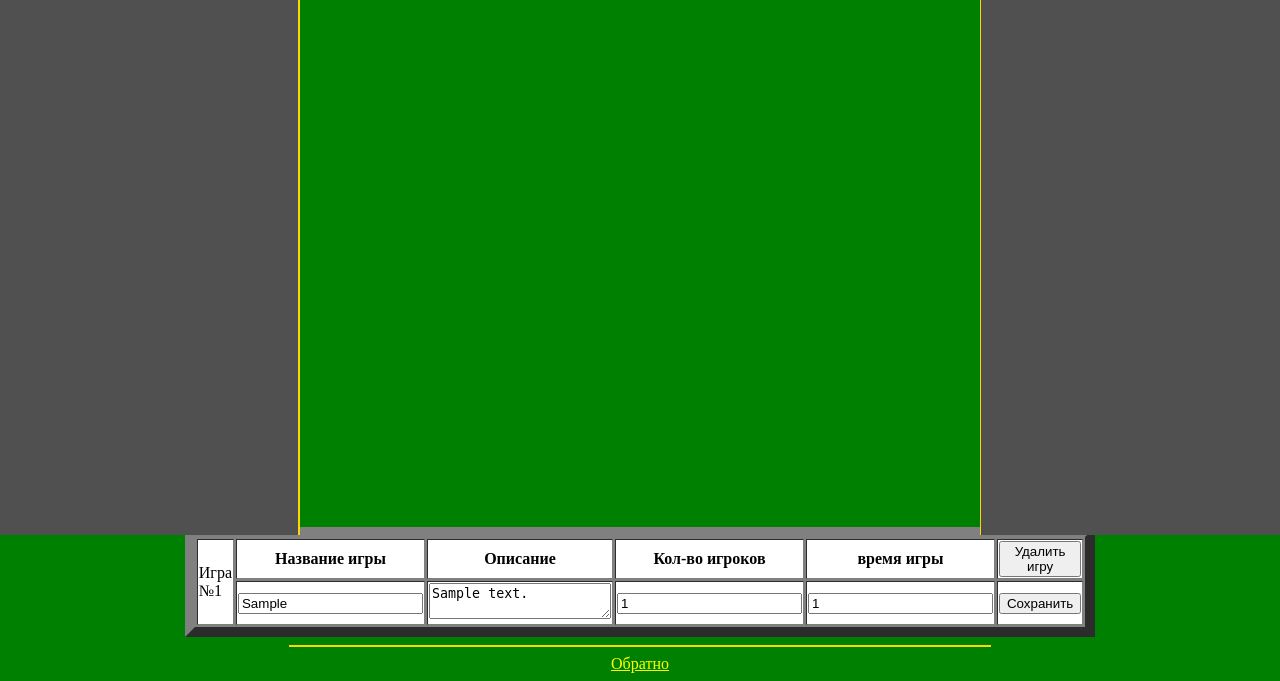
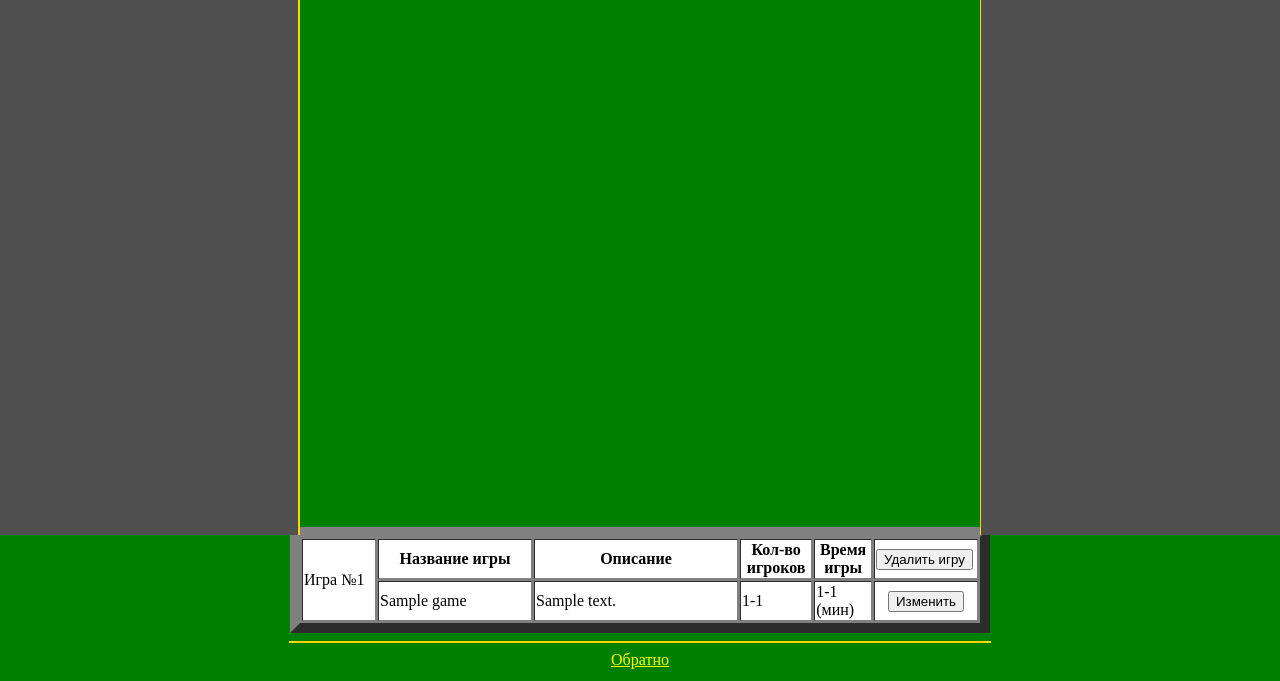
Before and after one commit to SemionPetrov/nastolki-app, a Flask app: page /games in a window 1280 px wide. Shown: the part 257-938 px from the top of the page. Run offline with Flask 3, Linux system fonts and the light colour scheme; tables that the repository leaves empty hold one stand-in row (values such as "Sample post").

Commit message:
новые столбцы, изминение состояний отдельных игр

```diff
--- a/app.py
+++ b/app.py
@@ -22,10 +22,9 @@
 def MyGame():
     with sqlite3.connect("games.db") as conn:
         cursor = conn.cursor()
-        cursor.execute("SELECT id, title, description, players, playing_time FROM games")
+        cursor.execute("SELECT id, title, description, min_players, max_players, min_play_time, max_play_time, UPDT FROM games")
         games = cursor.fetchall()
-        upd = 0
-    return render_template("games.html", games=games, upd = upd)
+    return render_template("games.html", games=games)
 
 
 
@@ -48,14 +47,17 @@
 def add_game():
     title = request.form["title"]
     description_game = request.form["description"]
-    number_player = request.form["number_player"]
-    playing_time = request.form['playing_time']
+    mi_number_player = request.form["min_number_player"]
+    ma_number_player = request.form["max_number_player"]
+    mi_playing_time = request.form['min_playing_time']
+    ma_playing_time = request.form['max_playing_time']
+    UPDT= 1
 
     with sqlite3.connect("games.db") as conn:
         conn.execute("""
-            INSERT INTO games (title, description, players, playing_time)
-            VALUES (?, ?, ?, ?)
-        """, (title, description_game, number_player, playing_time))
+            INSERT INTO games (title, description, min_players, max_players, min_play_time, max_play_time, UPDT)
+            VALUES (?, ?, ?, ?, ?, ?, ?)
+        """, (title, description_game, mi_number_player, ma_number_player, mi_playing_time, ma_playing_time, UPDT))
     return redirect("/add")
 
 
@@ -66,10 +68,11 @@
 def up_gam():
     with sqlite3.connect("games.db") as conn:
         cursor = conn.cursor()
-        cursor.execute("SELECT id, title, description, players, playing_time FROM games")
+        number_game = request.form["num_gam"]
+        cursor.execute(f"UPDATE games SET UPDT = 0 WHERE id = {number_game}")
+        cursor.execute("SELECT id, title, description, min_players, max_players, min_play_time, max_play_time, UPDT FROM games")
         games = cursor.fetchall()
-        upd = (request.form["num_gam"],1)
-    return render_template("games.html", games=games, upd=upd)
+    return render_template("games.html", games=games, )
 
 
 
@@ -79,10 +82,11 @@
 def s_u():
     with sqlite3.connect("games.db") as conn:
         cursor = conn.cursor()
-        cursor.execute("SELECT id, title, description, players, playing_time FROM games")
+        number_game = request.form["num_gam"]
+        cursor.execute(f"UPDATE games SET UPDT = 1 WHERE id = {number_game}")
+        cursor.execute("SELECT id, title, description, min_players, max_players, min_play_time, max_play_time, UPDT FROM games")
         games = cursor.fetchall()
-        upd = (request.form["num_gam"],0)
-    return render_template("games.html", games=games, upd=upd)
+    return render_template("games.html", games=games)
 
 
 
--- a/data.sql
+++ b/data.sql
@@ -2,6 +2,9 @@
     id INTEGER PRIMARY KEY AUTOINCREMENT,
     title TEXT NOT NULL,
     description TEXT,
-    players INTEGER,
-    playing_time INTEGER
+    min_players INTEGER,
+    max_players INTEGER,
+    min_play_time INTEGER,
+    max_play_time INTEGER,
+    UPDT INTEGER
 );
--- a/templates/games.html
+++ b/templates/games.html
@@ -19,15 +19,15 @@
                 <th width="150">Название игры</th>
                 <th>Описание</th>
                 <th>Кол-во игроков</th>
-                <th>время игры</th>
+                <th>Время игры</th>
                 <td width="100"><button type="submit" formaction="/delete_game" >Удалить игру</button></td>
             </tr>
             <tr bgcolor="#FFFFFF">
-                <td>{% if upd[1] == 0 %}{{g[1]}}{% else %}<input type="text" value={{g[1]}}>{% endif%} </td>
-                <td width="200 ">{% if upd[1] == 0 %}{{g[2]}}{% else %}<textarea>{{g[2]}}</textarea>{% endif%} </td>
-                <td>{% if upd[1] == 0 %}{{g[3]}}{% else %}<input type="number" value={{g[3]}}>{% endif%} </td>
-                <td>{% if upd[1] == 0 %}{{g[4]}}{% else %}<input type="number" value={{g[4]}}>{% endif%} </td>
-                <td align="center"> {% if upd[1] == 0 %} <button formaction="/update_game">Изменить</button>{% else %}<button formaction="/save_update"> Сохранить</button>{% endif%} </td>
+                <td>{% if g[7] == 1 %}{{g[1]}}{% else %}<input type="text" value={{g[1]}}>{% endif%} </td>
+                <td width="200 ">{% if g[7] == 1 %}{{g[2]}}{% else %}<textarea>{{g[2]}}</textarea>{% endif%} </td>
+                <td>{% if g[7] == 1 %}{{g[3]}}-{{g[4]}}{% else %}<input type="number" value={{g[3]}}> <input type="number" value={{g[4]}}>{% endif%} </td>
+                <td>{% if g[7] == 1 %}{{g[5]}}-{{g[6]}}<br>(мин){% else %}<input type="number" value={{g[5]}}> <input type="number" value={{g[6]}}>{% endif%} </td>
+                <td align="center"> {% if g[7] == 1 %} <button formaction="/update_game">Изменить</button>{% else %}<button formaction="/save_update"> Сохранить</button>{% endif%} </td>
             </tr>
         </table>
     </form>
```
Also changed, not shown: templates/add.html (+8 -4 lines).
